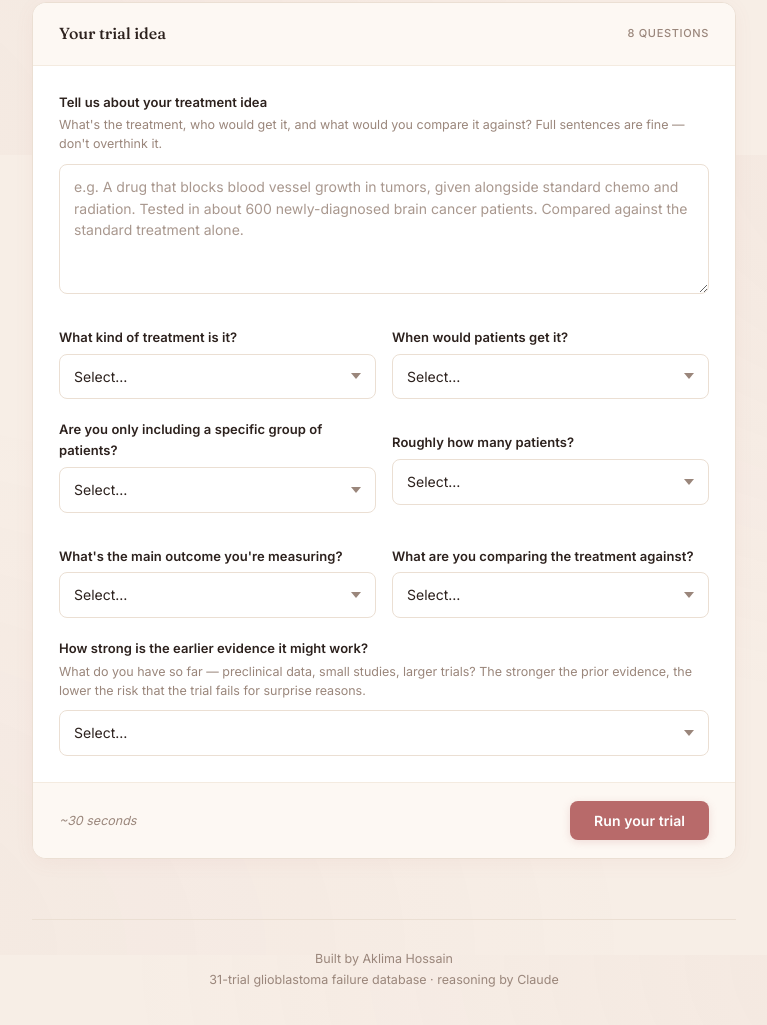
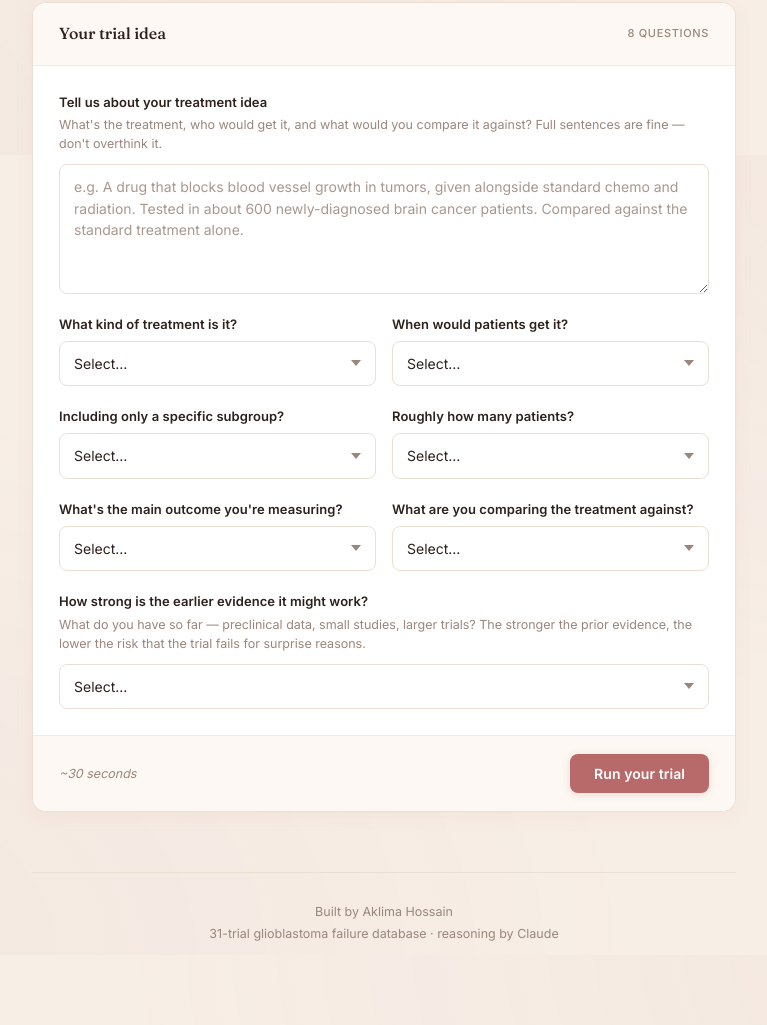
Before and after one commit to aklimahos/gbm-premortem, a website: page public/index.html in a window 1280 px wide. Shown: the part 645-1670 px from the top of the page, without its empty margins (256-1023 px from the left). Drawn offline with Linux system fonts and the light colour scheme.

Commit message:
Form alignment: shorten biomarker label so it fits one line
- Remove the min-height/align-end CSS workaround (was creating
  awkward empty space above single-line labels)
- 'Are you only including a specific group of patients?' (52 chars)
  -> 'Including only a specific subgroup?' (35 chars)
  Now all field-row labels fit on one line, every row is the same
  height, every dropdown aligns naturally

```diff
--- a/public/index.html
+++ b/public/index.html
@@ -271,15 +271,8 @@
     margin-bottom: 20px;
   }
   .field-row .field { margin-bottom: 0; }
-  /* Align dropdowns at the same y-position even when labels wrap differently */
-  .field-row .field label {
-    min-height: 2.6em;
-    display: flex;
-    align-items: flex-end;
-  }
   @media (max-width: 560px) {
     .field-row { grid-template-columns: 1fr; }
-    .field-row .field label { min-height: auto; }
   }
 
   /* Submit */
@@ -693,7 +686,7 @@
 
         <div class="field-row">
           <div class="field">
-            <label for="biomarker">Are you only including a specific group of patients?</label>
+            <label for="biomarker">Including only a specific subgroup?</label>
             <select id="biomarker" name="biomarker" required>
               <option value="">Select…</option>
               <option value="none (all-comers)">No — anyone with the disease</option>
```
